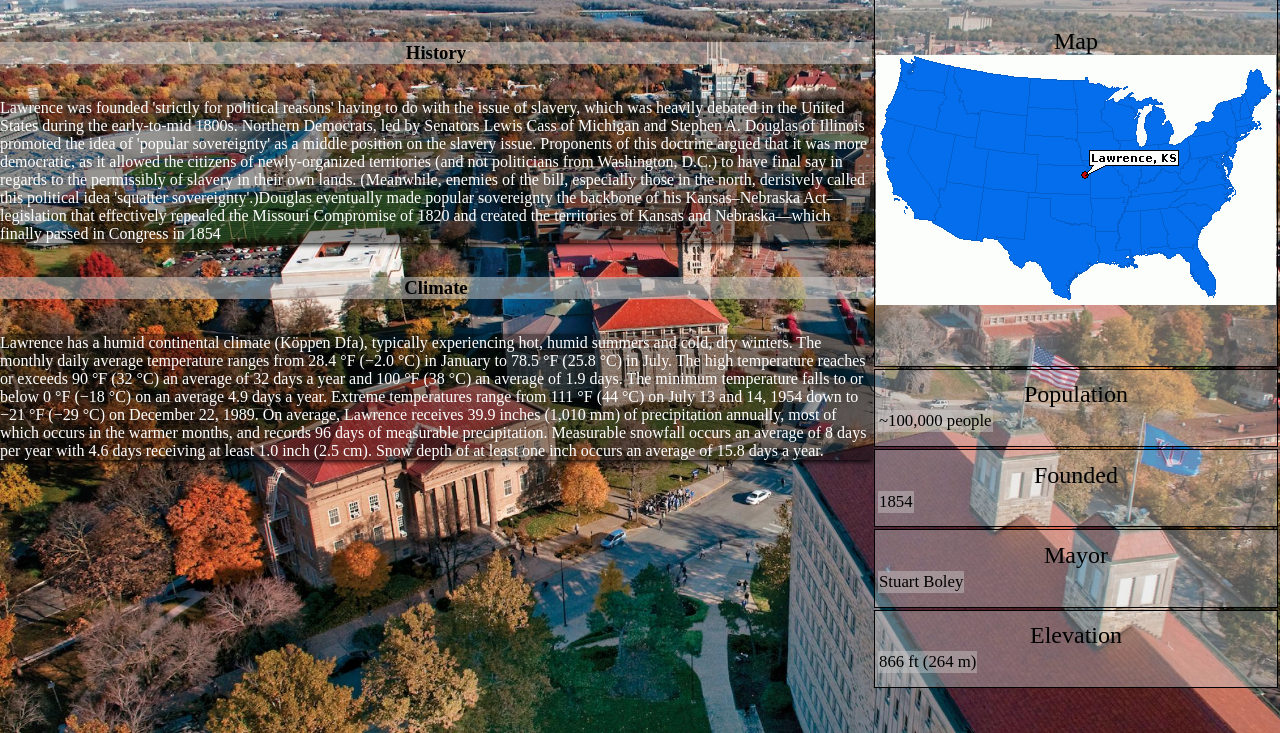
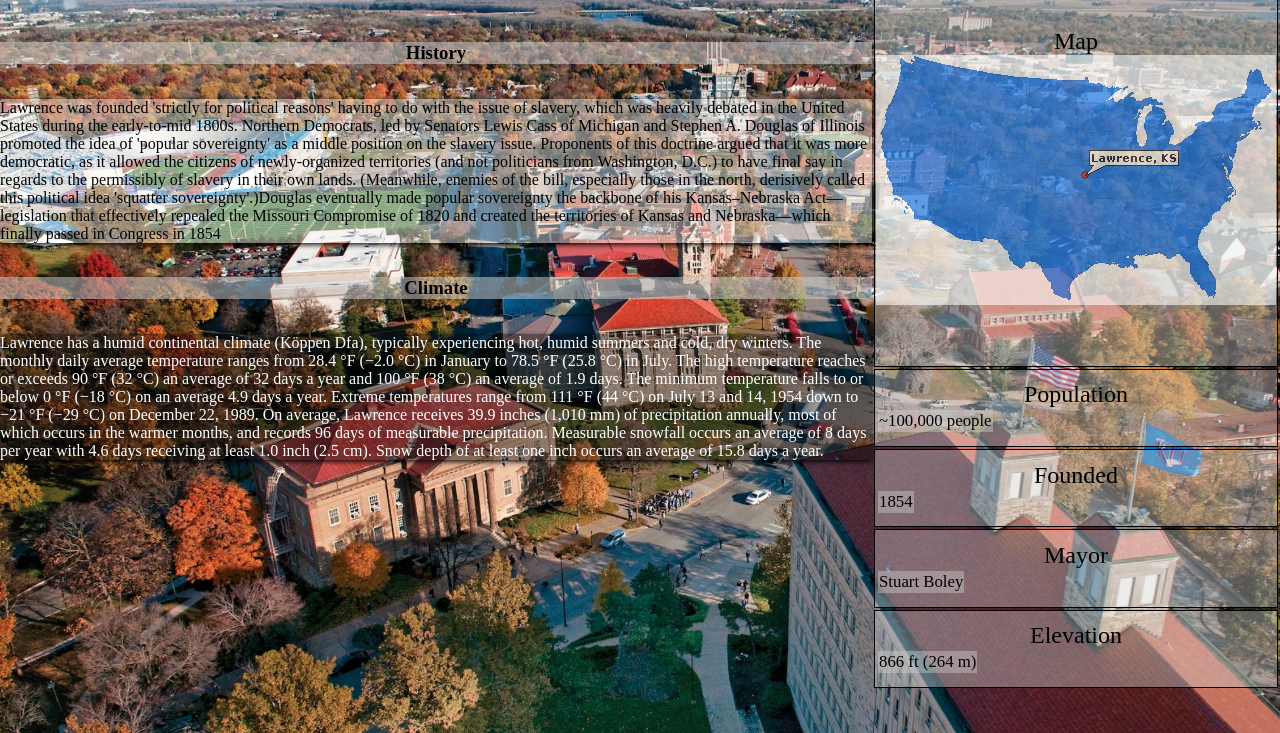
Before and after one commit to DavidJMora/dual-theme, a plain HTML site: page index.html in a window 1280 px wide. Both pictures are taken after a click on the button "Lawrence, KS". Shown: the part 67-800 px from the top of the page. Drawn offline with Linux system fonts and the light colour scheme.

Commit message:
changed themes of history when clicking on the different buttons

```diff
--- a/index.html
+++ b/index.html
@@ -13,9 +13,9 @@
     <section id="sidebar">
         <h1 id="city-name"></h1>
         <h3 class="sub-header">History</h3>
-        <p id='history'></p>
+        <p class='history'></p>
         <h3 class="sub-header">Climate</h3>
-        <p id='climate'></p>
+        <p class='climate'></p>
     </section>
     <section id="table-sidebar">
         <section id="toggle-buttons">
--- a/main.css
+++ b/main.css
@@ -53,7 +53,7 @@ body {
     text-align: center;
 }
 
-#history {
+.history {
     /* border: 1px orange solid; */
     align-self: center;
     background-color: rgba(0, 0, 0, .4);
@@ -62,7 +62,15 @@ body {
     box-shadow: 0 2px 5px 0 rgba(0,0,0,.9);
 }
 
-#climate {
+.main-text {
+    background-color: rgba(255, 255, 255, .4);
+    color: black;
+    align-self: center;
+    border-radius: 2px 2px;
+    box-shadow: 0 2px 5px 0 rgba(0,0,0,.9);
+}
+
+.climate {
     background-color: rgba(0, 0, 0, .4);
     color: white;
     border-radius: 2px 2px;
@@ -117,3 +125,7 @@ table td {
     font-size: .7em;
     border: none;
 }
+
+.map {
+    opacity: .6;
+}
--- a/main.js
+++ b/main.js
@@ -18,6 +18,9 @@ function toggleNY(event) {
     lawrenceButton.disabled = false;
     nyButton.disabled = true;
 
+    const classChange = document.querySelector("p");
+    classChange.classList.toggle('main-text');
+
     clearInterval(interval);
     const body = document.querySelector('body');
     if(body.classList.contains('ks-background') === true) {
@@ -27,8 +30,6 @@ function toggleNY(event) {
     }
     interval = setInterval(newYorkBackground, 5000);
 
-    // toggleCity(lawrence);
-
     toggleCity(newYork);
 }
 
@@ -37,6 +38,9 @@ function toggleLawrence(event) {
     const nyButton = document.querySelector('.new-york');
     lawrenceButton.disabled = true;
     nyButton.disabled = false;
+
+    const classChange = document.querySelector('p');
+    classChange.classList.toggle('main-text');
 
     clearInterval(interval);
     const body = document.querySelector('body');
@@ -55,8 +59,8 @@ function toggleCity(city) {
     document.querySelector('.population').innerText = city["population"];
     document.querySelector('.map').src = city["tableImage"];
     document.querySelector('.founded').innerText = city["founded"];
-    document.querySelector('#history').innerText = city["history"];
-    document.querySelector('#climate').innerText = city["climate"];
+    document.querySelector('.history').innerText = city["history"];
+    document.querySelector('.climate').innerText = city["climate"];
     document.querySelector('.mayor').innerText = city["mayor"];
     document.querySelector('.elevation').innerText = city["elevation"];
 
@@ -68,9 +72,9 @@ function populateHTML() {
     const button = document.querySelector('.new-york');
     button.disabled = true;
 
-    document.querySelector('#history').innerText = newYork["history"];
+    document.querySelector('.history').innerText = newYork["history"];
     document.querySelector('#city-name').innerText = newYork["name"];
-    document.querySelector("#climate").innerText = newYork["climate"];
+    document.querySelector(".climate").innerText = newYork["climate"];
 
     const map = document.createElement('IMG');
     appendElement = document.querySelector('#table-map');
```
